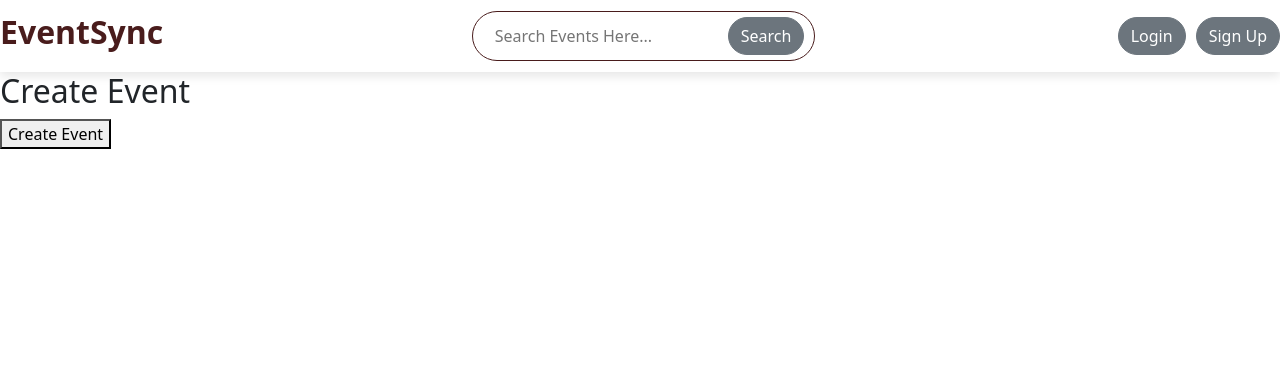
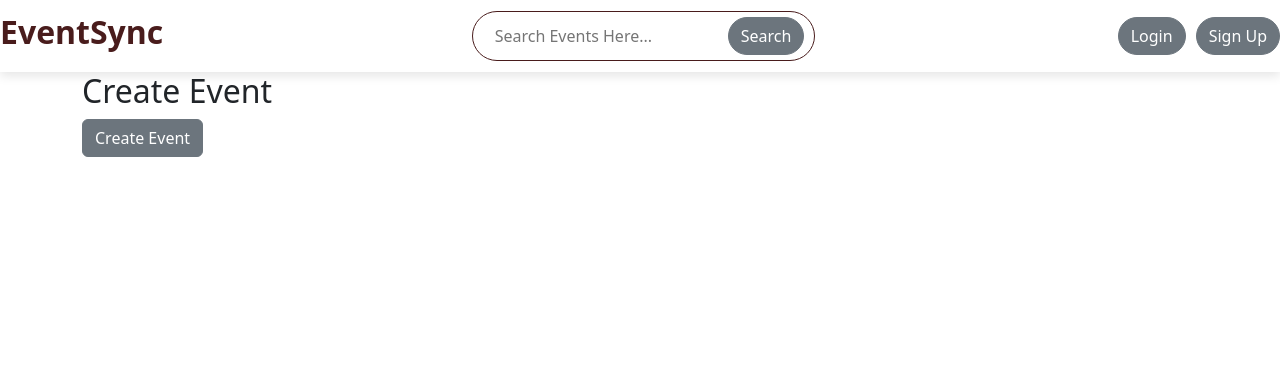
Before and after one commit to AyendiSimeon1/django-event-management-system, a Django app: template templates/base/event_creation.html in a window 1280 px wide. Shown: the top 372 px of the page. Run offline with Django 3.2, Linux system fonts and the light colour scheme; the template is opened without the code that fills it, so the values that code supplies are empty; some libraries are stand-ins or nearby versions.

Commit message:
ui updates

```diff
--- a/base/forms.py
+++ b/base/forms.py
@@ -15,4 +15,4 @@ class EventRegistrationForm(forms.ModelForm):
 class EventCreationForm(forms.ModelForm):
     class Meta:
         model = Event
-        fields = '__all__'
+        fields  = ['title', 'description', 'date', 'location', 'organizer', 'category', 'image']
--- a/base/models.py
+++ b/base/models.py
@@ -21,6 +21,7 @@ class Category(models.Model):
 
 class Event(models.Model):
     title = models.CharField(max_length=255)
+    slug = models.SlugField(unique=True, null=True)
     description = models.TextField()
     date = models.DateTimeField()
     location = models.CharField(max_length=255)
@@ -29,7 +30,7 @@ class Event(models.Model):
 
     image = models.ImageField(upload_to='event_image/', blank=True, null=True)
 
-    slug = models.SlugField(unique=True, null=True)
+
 
     def save(self, *args, **kwargs):
         # Automatically generate a slug when saving the product
--- a/eventsync/settings.py
+++ b/eventsync/settings.py
@@ -27,6 +27,7 @@ INSTALLED_APPS = [
     'jazzmin',
     'base',
     'crispy_forms',
+    'crispy_bootstrap5',
     'allauth',
     'allauth.account',
     'allauth.socialaccount',
@@ -170,4 +171,5 @@ LOGIN_REDIRECT_URL = '/'
 ACCOUNT_EMAIL_CONFIRMATION_ANONYMOUS_REDIRECT_URL = LOGIN_URL
 ACCOUNT_EMAIL_CONFIRMATION_AUTHENTICATED_REDIRECT_URL = LOGIN_REDIRECT_URL
 
-CRISPY_TEMPLATE_PACK = 'bootstrap4'
+CRISPY_ALLOWED_TEMPLATE_PACKS = "bootstrap5"
+CRISPY_TEMPLATE_PACK = "bootstrap5"
--- a/templates/base/event_creation.html
+++ b/templates/base/event_creation.html
@@ -3,10 +3,18 @@
 
 {% block content %}
 {% include "../navbar.html" %}
+
+<div class="container">
+    <div class="row">
+
+
+
 <h2>Create Event</h2>
 <form method="POST" action="{% url 'create_event' %}">
     {% csrf_token %}
     {{ form|crispy }}
-    <button type="submit">Create Event</button>
+    <button type="submit" class="btn btn-secondary">Create Event</button>
 </form>
 {% endblock  %}
+</div>
+</div>
```
